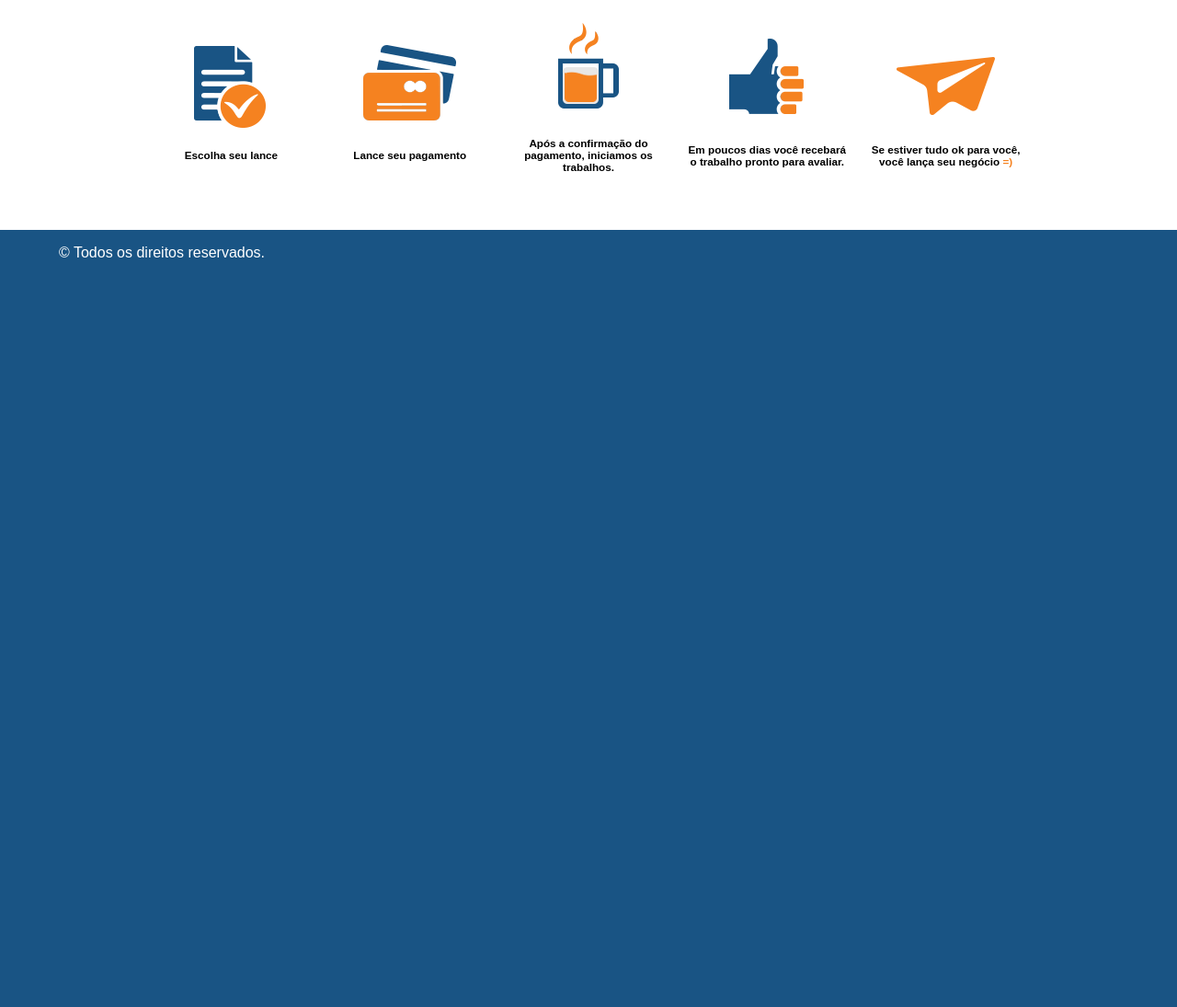
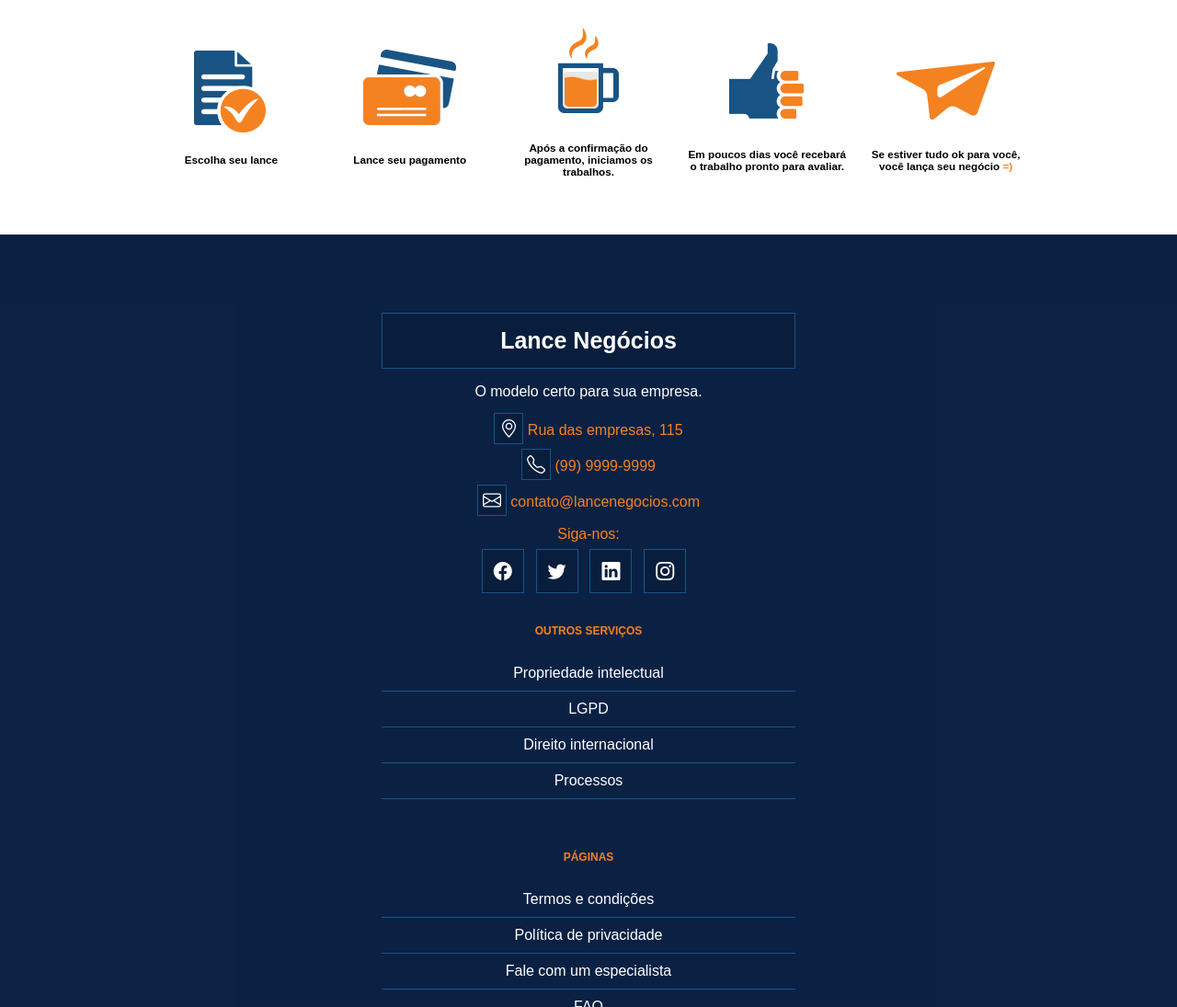
Before and after one commit to wagnermm/flex-box, a website built with webpack: page src/index.html in a window 1280 px wide. Shown: the part 1705-2800 px from the top of the page at 92% size. Before the commit the page ends 2005 px from the top, so only its background shows below. Built offline with nearby package versions, Linux system fonts and the light colour scheme.

Commit message:
alterando header/footer

```diff
--- a/src/index.html
+++ b/src/index.html
@@ -4,6 +4,7 @@
     <meta charset="UTF-8">
     <meta http-equiv="X-UA-Compatible" content="IE=edge">
     <meta name="viewport" content="width=device-width, initial-scale=1.0">
+    <link rel="stylesheet" href="https://cdn.jsdelivr.net/npm/bootstrap-icons@1.9.1/font/bootstrap-icons.css">
     <link rel="shortcut icon" href="./assets/images/favicon.ico" type="image/x-icon">
     <title>Lance Negócios</title>
 </head>
@@ -113,9 +114,54 @@
         </section>
         <footer>
             <div class="container">
-                <p>&copy; Todos os direitos reservados.</p>
+                <div class="contact-info">
+                    <div class="footer-brand">
+                        <h2>Lance Negócios</h2>
+                        <p>O modelo certo para sua empresa.</p>
+                    </div>
+                    <p><i class="bi bi-geo-alt"></i> Rua das empresas, 115</p>
+                    <p><i class="bi bi-telephone"></i> (99) 9999-9999</p>
+                    <p><i class="bi bi-envelope"></i> contato@lancenegocios.com</p>
+                    <div class="social-networks">
+                        <p>Siga-nos:</p>
+                        <div class="networks">
+                            <a href="#"><i class="bi bi-facebook"></i></a>
+                            <a href="#"><i class="bi bi-twitter"></i></a>
+                            <a href="#"><i class="bi bi-linkedin"></i></a>
+                            <a href="#"><i class="bi bi-instagram"></i></a>
+                        </div>
+                    </div>
                 </div>
-            </footer>
-        </div>
-    </body>
-    </html>
+                <div class="links-container">
+                    <h4>Outros serviços</h4>
+                    <nav>
+                        <a href="#">Propriedade intelectual</a>
+                        <a href="#">LGPD</a>
+                        <a href="#">Direito internacional</a>
+                        <a href="#">Processos</a>
+                    </nav>
+                </div>
+                <div class="links-container">
+                    <h4>Páginas</h4>
+                    <nav>
+                        <a href="#">Termos e condições</a>
+                        <a href="#">Política de privacidade</a>
+                        <a href="#">Fale com um especialista</a>
+                        <a href="#">FAQ</a>
+                    </nav>
+                </div>
+                <div class="links-container">
+                    <h4>Consulta grátis</h4>
+                    <div class="phone-number">
+                        <i class="bi bi-telephone"></i>
+                        <p>(99) 9999-9999</p>
+                    </div>
+                    <p class="phone-info">
+                        Este telefone é especial para tratar de casos já em andamento.
+                    </p>
+                </div>
+            </div>
+        </footer>
+    </div>
+</body>
+</html>
--- a/src/scss/_footer.scss
+++ b/src/scss/_footer.scss
@@ -1,9 +1,90 @@
 footer {
-    p {
+    display: flex;
+    background-color: rgba(1, 1, 26, 0.6);
+    padding: 3rem 3rem 5rem;
+    i {
+        font-size: 2rem;
+        padding: 0.3rem;
+    }
+    a {
         color: $font-color-primary;
-        font-size: $font-size-default;
-        a {
-            color: $color-secondary;
+    }
+    .contact-info,
+    .links-container {
+        padding: 15px;
+        text-align: center;
+    }
+    .footer-brand {
+        margin-bottom: 2rem;
+        h2 {
+            margin-bottom: 0.5rem;
+            padding: 1.5rem;
+            background-color: rgba(0, 0, 0, .1);
+            border: 1px solid $color-primary;
+        }
+        p {
+            color: $font-color-primary;
         }
     }
+    .contact-info {
+        p {
+            margin-bottom: 1rem;
+        }
+        i {
+            background-color: transparent;
+            padding: 5px;
+            background-color: rgba(0, 0, 0, .1);
+            color: $font-color-primary;
+            border: 1px solid $color-primary;
+        }
+    }
+    .social-networks {
+        p {
+            margin-bottom: 1rem;
+        }
+    }
+    .networks {
+        margin-top: 2rem;
+        i {
+            padding: 1.2rem;
+            margin-right: 1rem;
+        }
+    }
+    .links-container {
+        h4 {
+            text-transform: uppercase;
+            margin-bottom: 3rem;
+            color: $color-secondary;
+            font-size: 12px;
+        }
+        nav {
+            display: flex;
+            flex-direction: column;
+            a {
+                padding-bottom: 1rem;
+                margin-bottom: 1rem;
+                border-bottom: 1px solid $color-primary;
+                font-size: 16px;
+                text-decoration: none;
+            }
+        }
+    }
+    .phone-number {
+        display: flex;
+        border: 1px solid $color-primary;
+        gap: 1rem;
+        align-items: center;
+        margin-bottom: 1rem;
+        color: $color-secondary;
+        p {
+            color: $font-color-primary;
+        }
+    }
+    .phone-info {
+        color: $color-secondary;
+    }
+    p {
+        color: $color-secondary;
+        font-size: $font-size-default;
+    }
 }
--- a/src/scss/style.scss
+++ b/src/scss/style.scss
@@ -38,18 +38,17 @@ h2 {
     color: $font-color-primary;
     font-family: 'freshman', sans-serif;
     font-weight: 700;
-    font-size: 2rem;
+    font-size: 2.5rem;
     margin-top: 4rem;
-    text-shadow: 1px 2px 8px #FFFFFF;
 }
 
 #root,
 header,
-section,
-footer {
+section {
     display: block;
     float: left;
     width: 100%;
+    overflow-x: hidden;
 }
 
 section {
```
Also changed, not shown: src/scss/_animation.css (deleted), src/scss/_animation.min.css (deleted), src/scss/_header.css (deleted), src/scss/_header.min.css (deleted).
